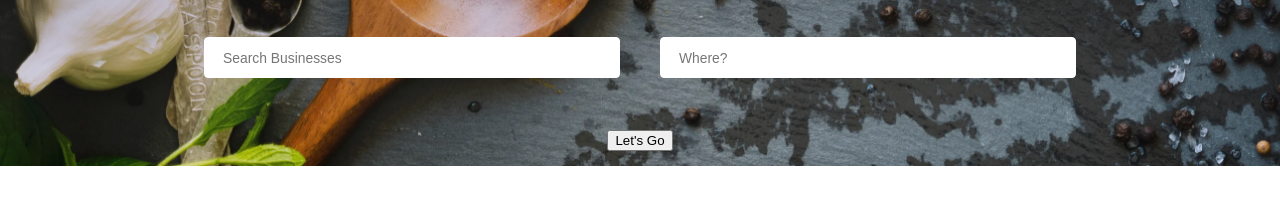
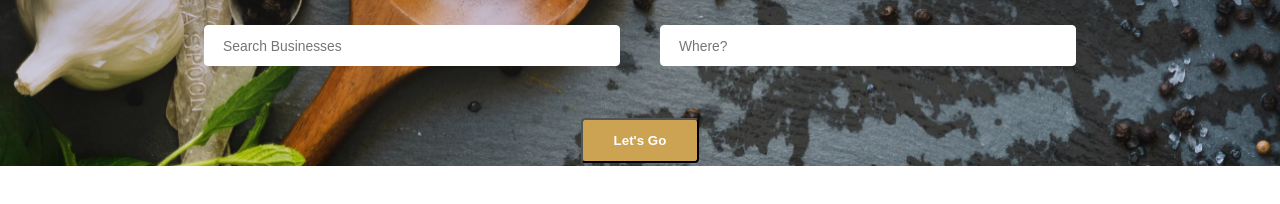
Before and after one commit to Advaith-Rajesh/insatiable, a React app: page / in a window 1280 px wide. Shown: the part 358-562 px from the top of the page. Built offline with nearby package versions, Linux system fonts and the light colour scheme.

Commit message:
Update SearchBar.css

```diff
--- a/src/components/SearchBar/SearchBar.css
+++ b/src/components/SearchBar/SearchBar.css
@@ -100,3 +100,16 @@
     left: 50%;
     margin-left: -(half of the image width)px
   }
+  .SearchBar-submit button {
+    border-radius: 4px;
+    padding: .72rem 1.7rem;
+    background-color: #cca353;
+    color: #ffffff;
+    font-weight: 600;
+    transition: background-color .5s;
+  }
+
+  .SearchBar-submit button:hover {
+    cursor: pointer;
+    background-color: #a7874b;
+  }
```
